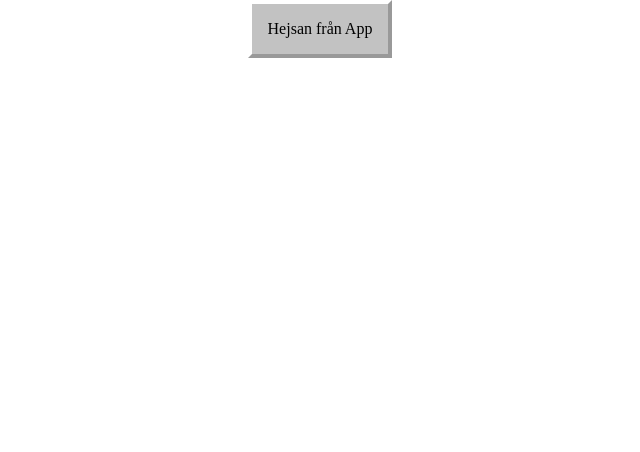
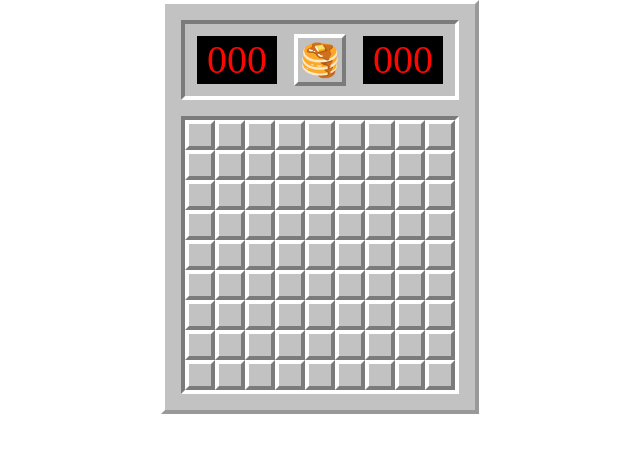
Before and after one commit to HannaSwDn/minesweeper-typescript, a React (Create React App) app: page / in a window 1280 px wide. Shown: the top 452 px of the page, without its empty margins (320-960 px from the left). Built offline with nearby package versions, Linux system fonts and the light colour scheme.

Commit message:
Styling and setup is finished

```diff
--- a/src/components/App/App.scss
+++ b/src/components/App/App.scss
@@ -1,53 +1,36 @@
+@import '../../styles/index.scss';
+
 .App {
   background: #c2c2c2;
-  border-bottom-color: #999;
-  border-left-color: #fff;
-  border-right-color: #999;
-  border-top-color: #fff;
-  border-style: solid;
-  border-width: 4px;
+  @include borders(#fff, #999);
   padding: 16px
 }
 
 .Header {
+  justify-content: space-between;
   align-items: center;
   background: #c0c0c0;
-  border-bottom-color: #fff;
-  border-left-color: #7b7b7b;
-  border-right-color: #fff;
-  border-top-color: #7b7b7b;
-  border-style: solid;
-  border-width: 4px;
   display: flex;
-  justify-content: space-between;
+  @include borders(#7b7b7b, #fff);
+
   padding: 10px 12px
 }
 
 .Body {
-  border-bottom-color: #fff;
-  border-left-color: #7b7b7b;
-  border-right-color: #fff;
-  border-top-color: #7b7b7b;
-  border-style: solid;
-  border-width: 4px;
+  display: grid;
+  grid-template-columns: repeat(9, 1fr);
+  grid-template-rows: repeat(9, 1fr);
+  @include borders(#7b7b7b, #fff);
   margin-top: 16px;
-  display: grid;
-  grid-template-rows: repeat(9, 1fr);
-  grid-template-columns: repeat(9, 1fr)
 }
 
 .Face {
   align-items: center;
-  border-bottom-color: #7b7b7b;
-  border-left-color: #fff;
-  border-right-color: #7b7b7b;
-  border-top-color: #fff;
-  border-style: solid;
-  border-width: 4px;
   cursor: pointer;
   display: flex;
   font-size: 32px;
   height: 52px;
+  @include borders;
   justify-content: center;
   width: 52px
 }
--- a/src/components/App/index.tsx
+++ b/src/components/App/index.tsx
@@ -1,10 +1,27 @@
-import React from 'react';
+import React, { useState } from 'react';
+import NumberDisplay from '../NumberDisplay';
+import { generateCells } from '../../utils'
+import Button from '../Button';
 import './App.scss';
 
 const App: React.FC = () => {
+  const [cells, setCells] = useState(generateCells());
+
+  const renderCells = (): React.ReactNode => {
+    return cells.map((row, rowIndex) =>
+      row.map((cell, colIndex) => <Button key={`${rowIndex}-${colIndex}`} />));
+  }
+
   return (
     <div className="App">
-      <p>Hejsan från App</p>
+      <div className="Header">
+        <NumberDisplay value={0} />
+        <div className="Face">
+          <span role='img' aria-label='face'>🥞</span>
+        </div>
+        <NumberDisplay value={0} />
+      </div>
+      <div className="Body">{renderCells()}</div>
     </div>
   )
 }
--- /dev/null
+++ b/src/components/Button/Button.scss
@@ -0,0 +1,7 @@
+@import '../../styles/index.scss';
+
+.Button {
+  height: 30px;
+  @include borders;
+  width: 30px
+}
--- /dev/null
+++ b/src/components/Button/index.tsx
@@ -0,0 +1,8 @@
+import React from 'react';
+import './Button.scss'
+
+const Button: React.FC = () => {
+  return <div className='Button' />
+}
+
+export default Button;
--- a/src/components/NumberDisplay/index.tsx
+++ b/src/components/NumberDisplay/index.tsx
@@ -0,0 +1,14 @@
+import React from 'react';
+import './NumberDisplay.scss';
+
+interface NumberDisplayProps {
+  value: number;
+}
+
+const NumberDisplay: React.FC<NumberDisplayProps> = ({ value }) => {
+  return (
+    <div className="NumberDisplay">{value.toString().padStart(3, '0')}</div>
+  )
+}
+
+export default NumberDisplay;
--- /dev/null
+++ b/src/constants/index.ts
@@ -0,0 +1,2 @@
+export const MAX_ROWS = 9;
+export const MAX_COLUMNS = 9;
--- /dev/null
+++ b/src/styles/index.scss
@@ -0,0 +1,12 @@
+@mixin borders($left-top: #fff, $right-bottom: #7b7b7b) {
+  border-bottom-color: $right-bottom;
+  border-left-color: $left-top;
+  border-right-color: $right-bottom;
+  border-top-color: $left-top;
+  border-style: solid;
+  border-width: 4px;
+}
+
+@mixin button {
+
+}
--- /dev/null
+++ b/src/types/index.ts
@@ -0,0 +1,20 @@
+export enum CellValue {
+  none,
+  one,
+  two,
+  three,
+  four,
+  five,
+  six,
+  seven,
+  eight,
+  bomb
+}
+
+export enum CellState {
+  open,
+  visible,
+  flagged
+}
+
+export type Cell = { value: CellValue, state: CellState }
--- /dev/null
+++ b/src/utils/index.ts
@@ -0,0 +1,18 @@
+import { MAX_ROWS, MAX_COLUMNS } from '../constants/index';
+import { CellState, CellValue, Cell } from '../types';
+
+export const generateCells = (): Cell[][] => {
+  const cells: Cell[][] = [];
+
+  for (let row = 0; row < MAX_ROWS; row++) {
+    cells.push([]);
+    for (let col = 0; col < MAX_COLUMNS; col++) {
+      cells[row].push({
+        value: CellValue.none,
+        state: CellState.open
+      });
+    }
+  }
+
+  return cells;
+}
```
